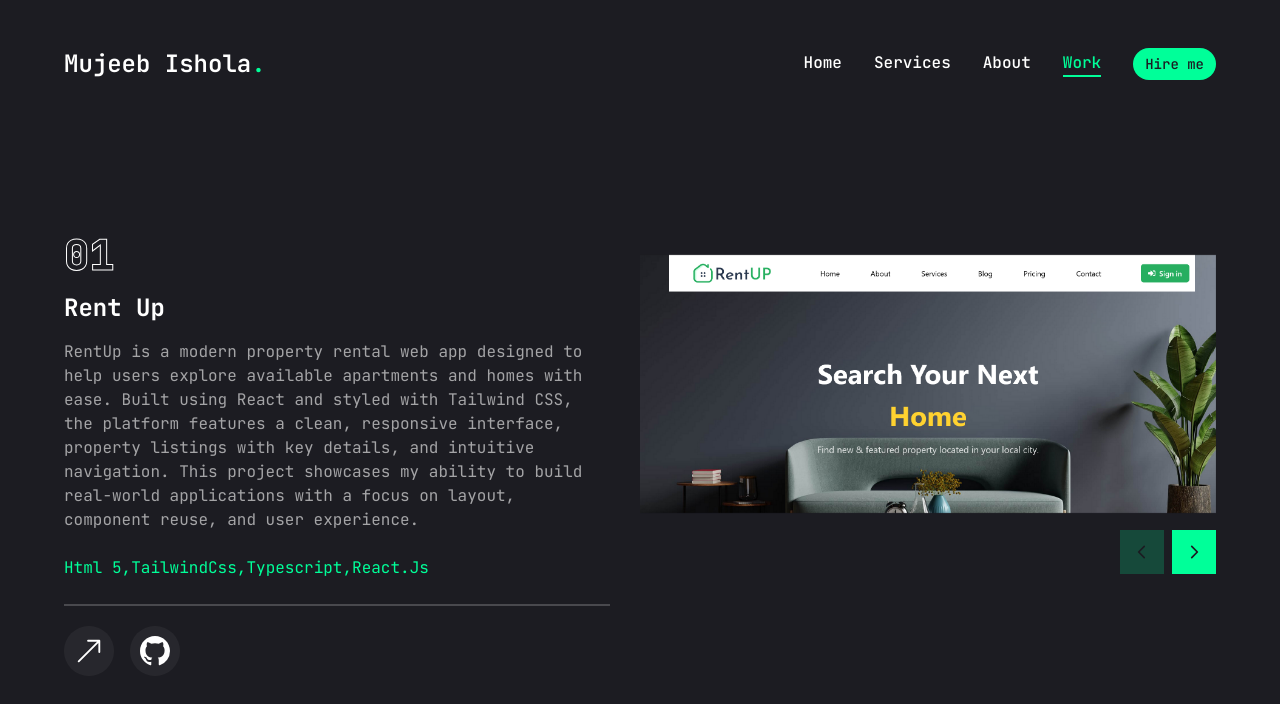
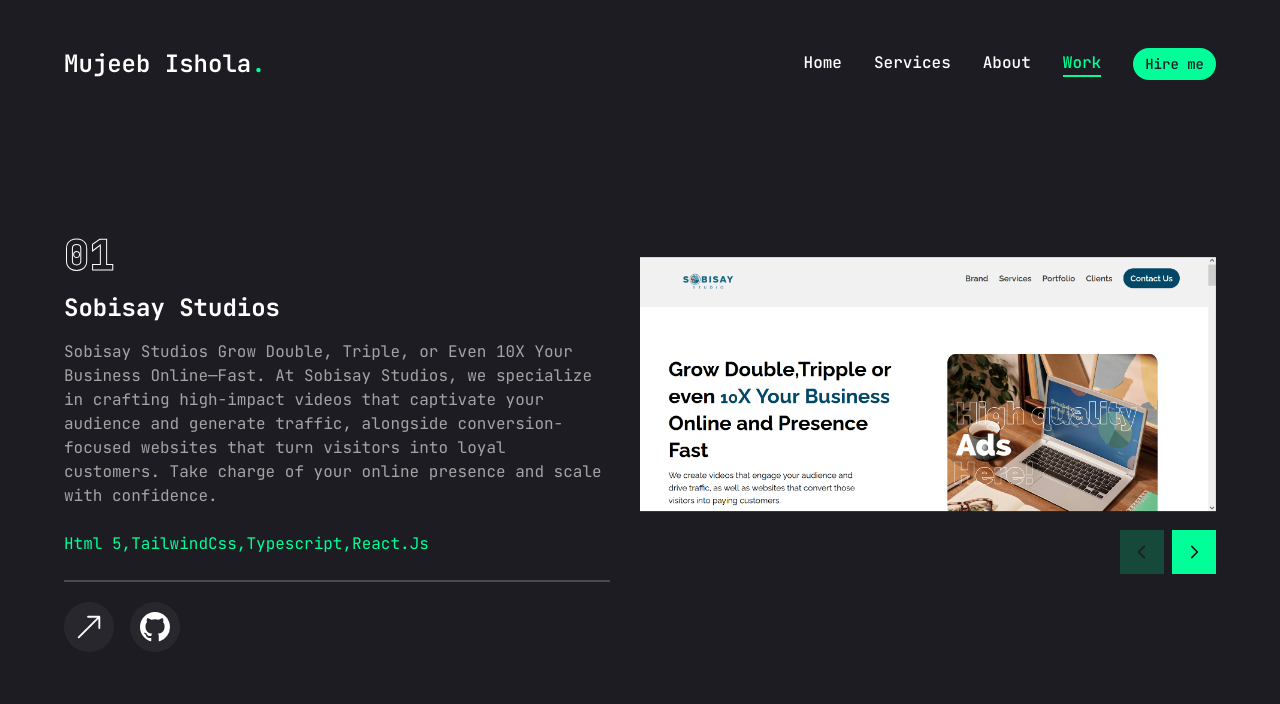
Before and after one commit to Adekunle-hub/portfolio, a Next.js app: page /work in a window 1280 px wide. Shown: the top 704 px of the page. Built offline with nearby package versions, Linux system fonts and the light colour scheme.

Commit message:
added sobisay studios

```diff
--- a/app/about/page.tsx
+++ b/app/about/page.tsx
@@ -43,6 +43,11 @@
       company: "Upworks",
       position: "Freelancer",
       duartion: "2023-present",
+    },
+     {
+      company: "Sobisay Studios",
+      position: "Freelancer",
+      duartion: "2025 march - present",
     },
 
     {
--- a/app/work/page.tsx
+++ b/app/work/page.tsx
@@ -21,6 +21,30 @@
 const projects = [
   {
     num: "01",
+    categore: "Sobisay Studios",
+    title: "Sobisay Studios",
+    description:
+      "Sobisay Studios Grow Double, Triple, or Even 10X Your Business Online—Fast. At Sobisay Studios, we specialize in crafting high-impact videos that captivate your audience and generate traffic, alongside conversion-focused websites that turn visitors into loyal customers. Take charge of your online presence and scale with confidence.",
+    stack: [
+      {
+        name: "Html 5",
+      },
+      {
+        name: "TailwindCss",
+      },
+      {
+        name: "Typescript",
+      },
+      {
+        name: "React.Js",
+      },
+    ],
+    image: "/sobisay1.png",
+    live: "https://sobisay-1oyl.vercel.app/",
+    github: "https://github.com/Adekunle-hub/sobisay",
+  },
+  {
+    num: "02",
     categore: "Rent Up",
     title: "Rent Up",
     description:
@@ -44,7 +68,7 @@
     github: "https://github.com/Adekunle-hub/rentup",
   },
   {
-    num: "02",
+    num: "03",
     categore: "Keeper",
     title: "Project 2",
     description:
@@ -65,7 +89,7 @@
     github: "https://github.com/Adekunle-hub/todos",
   },
   {
-    num: "03",
+    num: "04",
     categore: "Balanceè–Smart Booking Interface",
     title: "Project 3",
     description:
```
Also changed, not shown: public/sobisay1.png (added).
